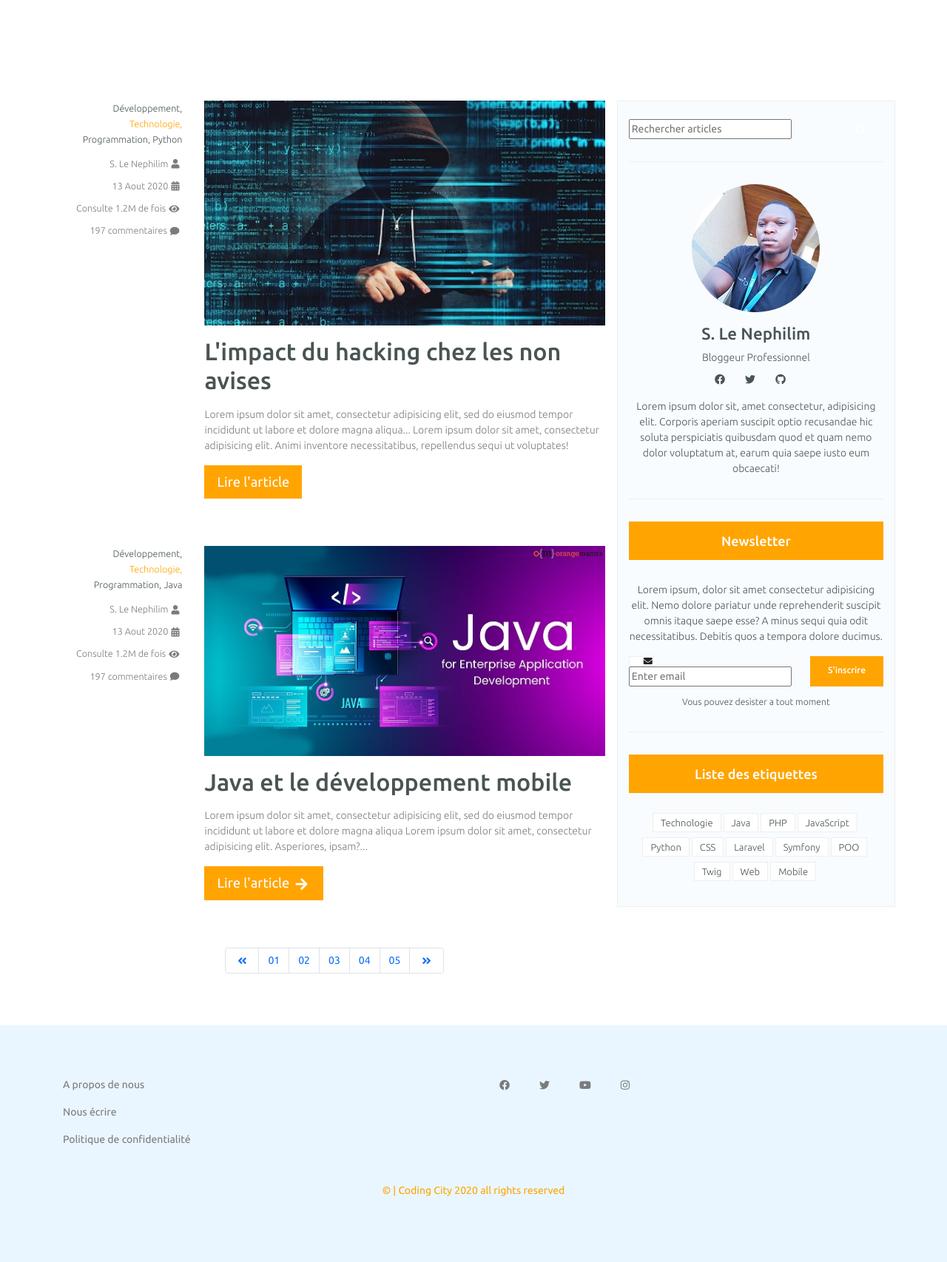
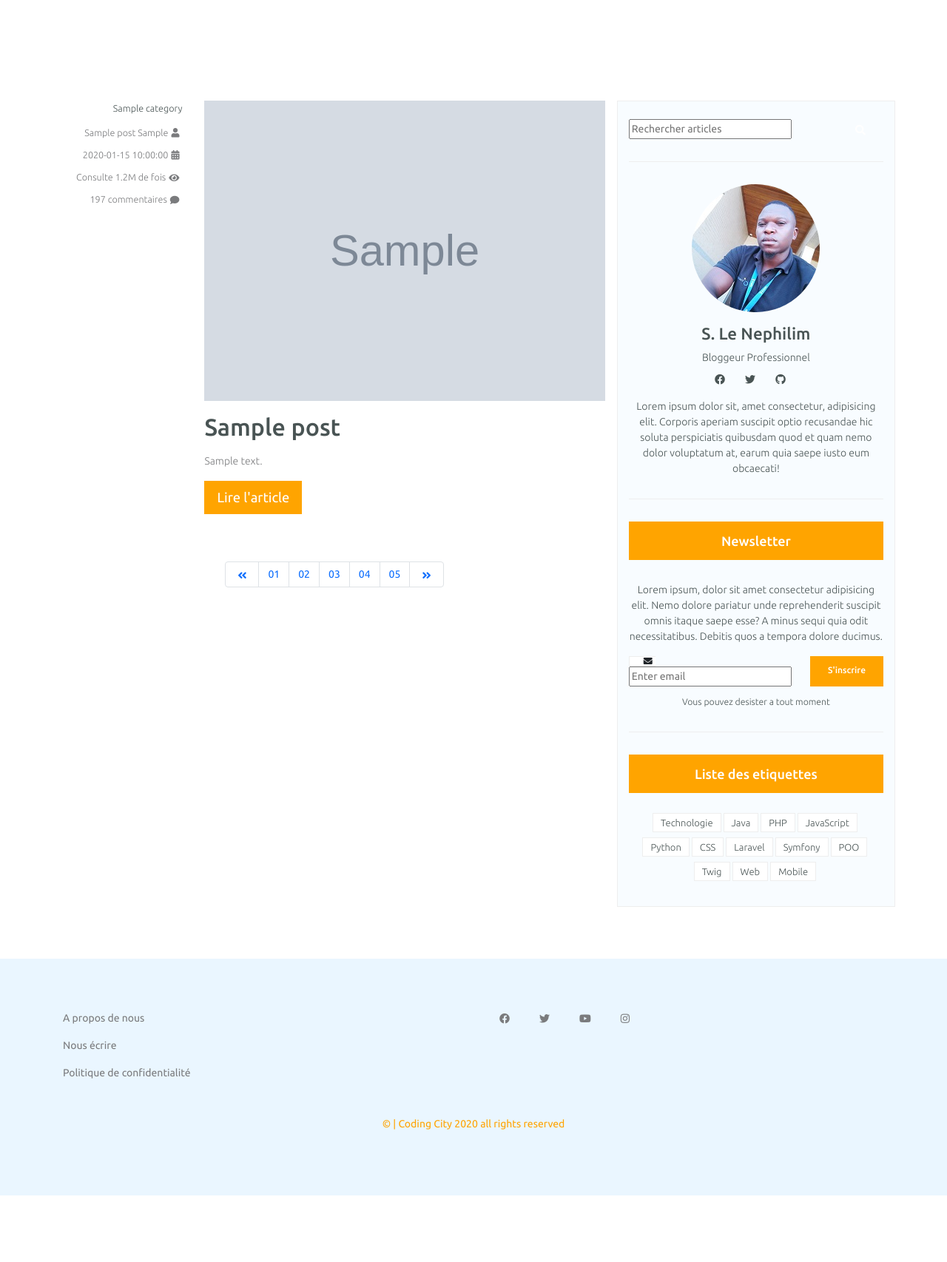
Before and after one commit to Aubin-99/Site-PHP, a PHP site: page /blog.php in a window 1280 px wide. Shown: the part 601-2307 px from the top of the page at 74% size. After the commit the page ends 2217 px from the top, so only its background shows below. Run offline with PHP 8.4, Linux system fonts and the light colour scheme; tables that the repository leaves empty or names only in its code hold one stand-in row (values such as "Sample post"); grey boxes marked "Sample" are stand-in pictures; some libraries are stand-ins or nearby versions; some web fonts are replaced.

Commit message:
Add post_list

```diff
--- a/blog.php
+++ b/blog.php
@@ -1,5 +1,15 @@
-<?php require_once 'partials/_header.php'; ?>
+<?php require_once 'partials/_header.php';
 
-<?php require_once 'views/_blog.php'; ?>
 
-<?php require_once 'partials/_footer.php'; ?>
+$q = $db->prepare("SELECT p.id,title,content,image,p.created_at,name,firstname FROM post p LEFT JOIN user u ON p.user_id = u.id
+  ORDER BY created_at DESC LIMIT 10");
+$q->execute();
+
+$posts = $q->fetchAll(PDO::FETCH_OBJ);
+
+
+
+require_once 'views/_blog.php';
+
+
+require_once 'partials/_footer.php';
--- a/includes/db.php
+++ b/includes/db.php
@@ -11,3 +11,12 @@ try {
 }catch (PDOException $e){
     die('Erreur : '.$e->getMessage());
 }
+
+function get_categories_for_article(int $id){
+    global $db;
+    $q = $db->prepare("SELECT title FROM post_category pc JOIN category c ON pc.category_id=c.id
+                     WHERE pc.post_id = :id");
+    $q->execute(['id'=>$id]);
+
+    return  $q->fetchAll(PDO::FETCH_OBJ);
+}
--- a/login.php
+++ b/login.php
@@ -25,7 +25,8 @@ if(isset($_POST['login'])){
     }
 
     if(empty($errors)){
-        $q = $db->prepare("SELECT * FROM user WHERE email = :username AND active ='1'");
+        $q = $db->prepare("SELECT u.id,name,firstname,email,password,role,created_at,active,
+       born_at,gender,adress,phone,image,bio FROM user u LEFT JOIN user_add ua ON u.id=ua.user_id WHERE email = :username AND active ='1'");
         $q->execute(['username'=>$username]);
         $user = $q->fetch(PDO::FETCH_OBJ);
         if(!$user || !password_verify($password,$user->password)) {
--- a/partials/_header.php
+++ b/partials/_header.php
@@ -73,7 +73,7 @@ function setActive($path = null){
                         <?php if(logged_in()):?>
                         <li class="nav-item submenu">
                             <a class="nav-link d-flex align-items-center">
-                                <strong> Aubin Drawine </strong>
+                                <strong> <?= ds_info('name').' '.ds_info('firstname') ?> </strong>
                                 <img src="<?= ds_info('image')?>" alt="" class="rounded-circle rounded-0" width="30px" height="30px">
                             </a>
                             <ul class="dropdown-menu">
--- a/register.php
+++ b/register.php
@@ -79,7 +79,7 @@ if(isset($_POST['add_user'])){
             if(!$successMail){
                 $_SESSION['warning'] = "Echec le mail a été rejété lors de la livraison";
             }*/
-                $_SESSION['success'] = "Vous etes inscris avec succès";
+                $_SESSION['success'] = "Utilisateur ajouté avec succès";
                 redirect_to('user_list.php');
 
         }else{
--- a/views/_blog.php
+++ b/views/_blog.php
@@ -54,55 +54,37 @@
     <div class="container">
         <div class="area-wrapper cc-row"><!-- Wrapper -->
             <div class="blog-left-sidebar px-15"><!-- Left side -->
-                <article class="blog-item cc-row"><!-- Blog item 1 -->
+
+                <?php foreach ($posts as $post):
+
+
+                    $post_categories = get_categories_for_article($post->id)
+
+                    ?>
+                  <article class="blog-item cc-row"><!-- Blog item 1 -->
                     <div class="blog-info text-right px-15"><!-- Item info 1 -->
                         <div class="post-tag">
-                            <a href="#">Développement,</a>
-                            <a class="active" href="#">Technologie,</a>
-                            <a href="#">Programmation,</a>
-                            <a href="#">Python</a>
+                            <?php foreach ($post_categories as $pc): ?>
+                               <a href="#"><?= $pc->title ?></a>
+                            <?php endforeach;?>
                         </div>
                         <ul class="blog-meta">
-                            <li class="author"><a href="#">S. Le Nephilim<i class="fas fa-user"></i></a></li>
-                            <li class="date"><a href="#">13 Aout 2020<i class="fas fa-calendar-alt"></i></a></li>
+                            <li class="author"><a href="#"><?= $post->name.' '.$post->firstname ?><i class="fas fa-user"></i></a></li>
+                            <li class="date"><a href="#"><?= $post->created_at ?><i class="fas fa-calendar-alt"></i></a></li>
                             <li class="consulted"><a href="#">Consulte 1.2M de fois<i class="fas fa-eye"></i></a></li>
                             <li class="comments"><a href="#">197 commentaires<i class="fas fa-comment"></i></a></li>
                         </ul>
                     </div>
                     <div class="blog-post px-15">
-                        <img src="assets/imgs/blog/main-blog/mainBlog-1.jpeg" alt="" class="img"><!-- Img -->
+                        <img src="<?= $post->image ?>" alt="" class="img"><!-- Img -->
                         <div class="blog-details">
-                            <a href="#"><h2>L'impact du hacking chez les non avises</h2></a>
-                            <p class="weight300">Lorem ipsum dolor sit amet, consectetur adipisicing elit, sed do eiusmod tempor incididunt ut labore et dolore magna aliqua... Lorem ipsum dolor sit amet, consectetur adipisicing elit. Animi inventore necessitatibus, repellendus sequi ut voluptates!</p>
+                            <a href="#"><h2><?= $post->title ?></h2></a>
+                            <p class="weight300"><?= $post->content ?></p>
                             <a href="#" class="cc-btn">Lire l'article</a>
                         </div>
                     </div>
                 </article><!-- End blog item 1 -->
-
-                <article class="blog-item cc-row"><!-- Blog item 2 -->
-                    <div class="blog-info text-right px-15">
-                        <div class="post-tag">
-                            <a href="#">Développement,</a>
-                            <a class="active" href="#">Technologie,</a>
-                            <a href="#">Programmation,</a>
-                            <a href="#">Java</a>
-                        </div>
-                        <ul class="blog-meta">
-                            <li class="author"><a href="#">S. Le Nephilim<i class="fas fa-user"></i></a></li>
-                            <li class="date"><a href="#">13 Aout 2020<i class="fas fa-calendar-alt"></i></a></li>
-                            <li class="consulted"><a href="#">Consulte 1.2M de fois<i class="fas fa-eye"></i></a></li>
-                            <li class="comments"><a href="#">197 commentaires<i class="fas fa-comment"></i></a></li>
-                        </ul>
-                    </div>
-                    <div class="blog-post px-15">
-                        <img src="assets/imgs/blog/main-blog/mainBlog-2.jpg" alt="" class="img"><!-- img 2 -->
-                        <div class="blog-details">
-                            <a href=""><h2>Java et le développement mobile</h2></a>
-                            <p class="weight300">Lorem ipsum dolor sit amet, consectetur adipisicing elit, sed do eiusmod tempor incididunt ut labore et dolore magna aliqua Lorem ipsum dolor sit amet, consectetur adipisicing elit. Asperiores, ipsam?...</p>
-                            <a href="" class="cc-btn">Lire l'article <i class="fas fa-arrow-right"></i></a>
-                        </div>
-                    </div>
-                </article><!-- End blog item 2 -->
+                <?php endforeach;?>
 
                 <nav class="blog-pagination"><!-- Pagination -->
                     <ul class="pagination">
```
Also changed, not shown: post_list.php (added, +9 -0 lines), views/_post_list.php (added, +16 -0 lines), uploads/post/php.jfif (added).
